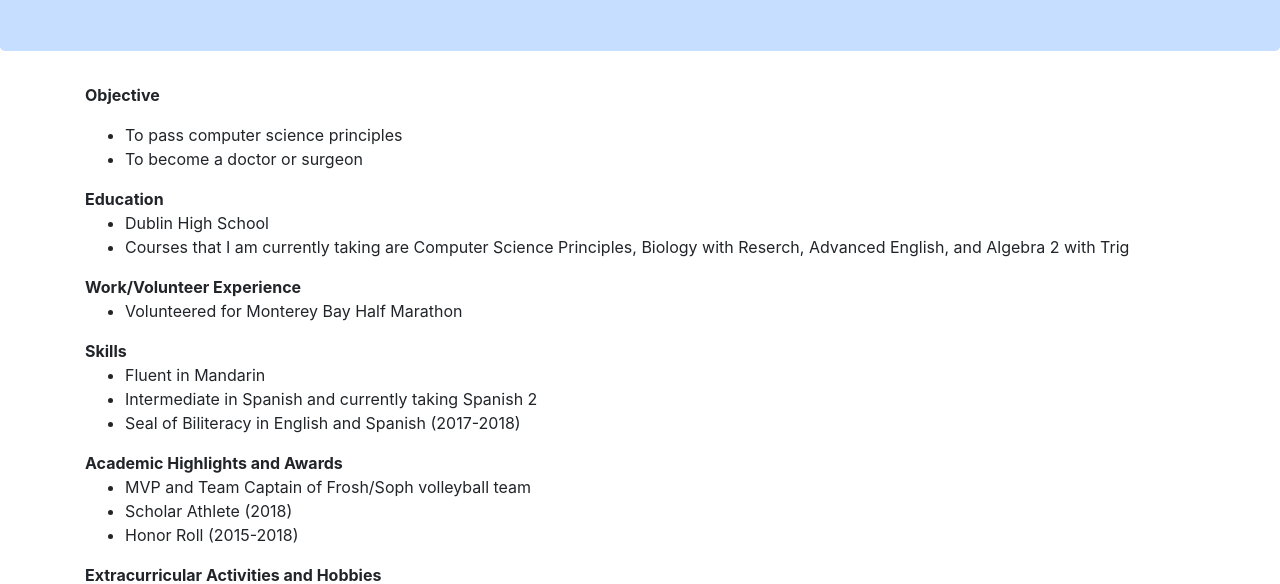
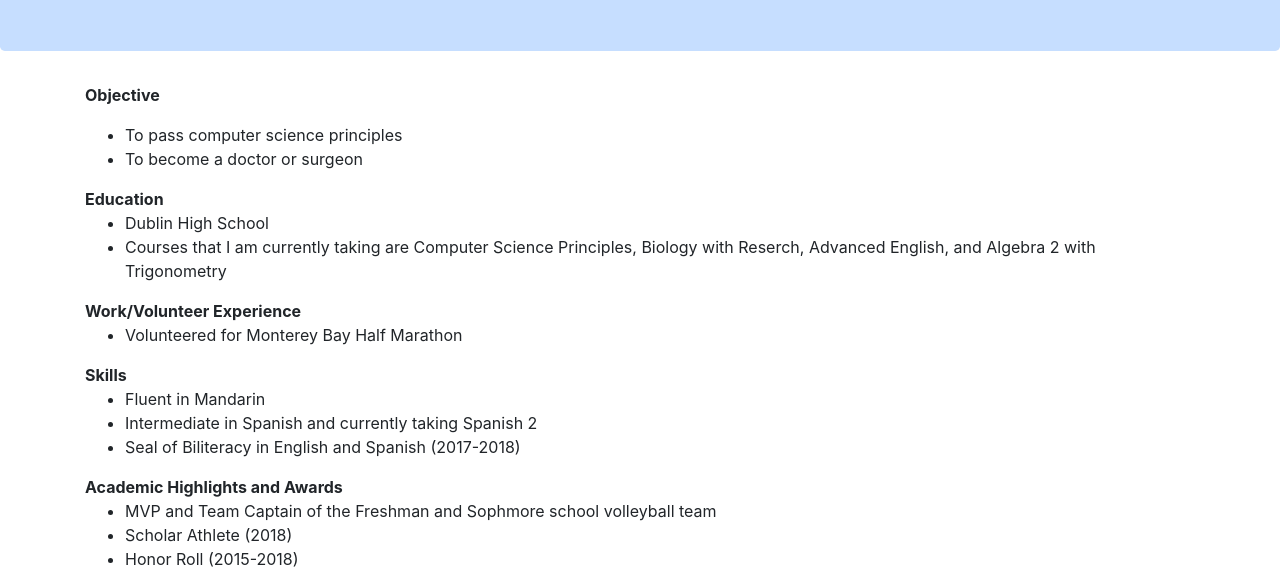
Before and after one commit to katelynnzhao/portfolio, a plain HTML site: page resume.html in a window 1280 px wide. Shown: the part 215-799 px from the top of the page. Drawn offline with Linux system fonts and the light colour scheme.

Commit message:
My first commit

```diff
--- a/resume.html
+++ b/resume.html
@@ -36,7 +36,7 @@
                     <li>Dublin High School</li>
                     <li>Courses that I am currently taking are Computer
                            Science Principles, Biology with Reserch, Advanced
-                           English, and Algebra 2 with Trig</li>
+                           English, and Algebra 2 with Trigonometry</li>
                 </ul>
                 <strong>Work/Volunteer Experience</strong>
                 <ul>
@@ -50,7 +50,7 @@
                 </ul>
                 <strong>Academic Highlights and Awards</strong>
                 <ul>
-                    <li>MVP and Team Captain of Frosh/Soph volleyball team</li>
+                    <li>MVP and Team Captain of the Freshman and Sophmore school volleyball team</li>
                     <li>Scholar Athlete (2018)</li>
                     <li>Honor Roll (2015-2018)</li>
                 </ul>
```
